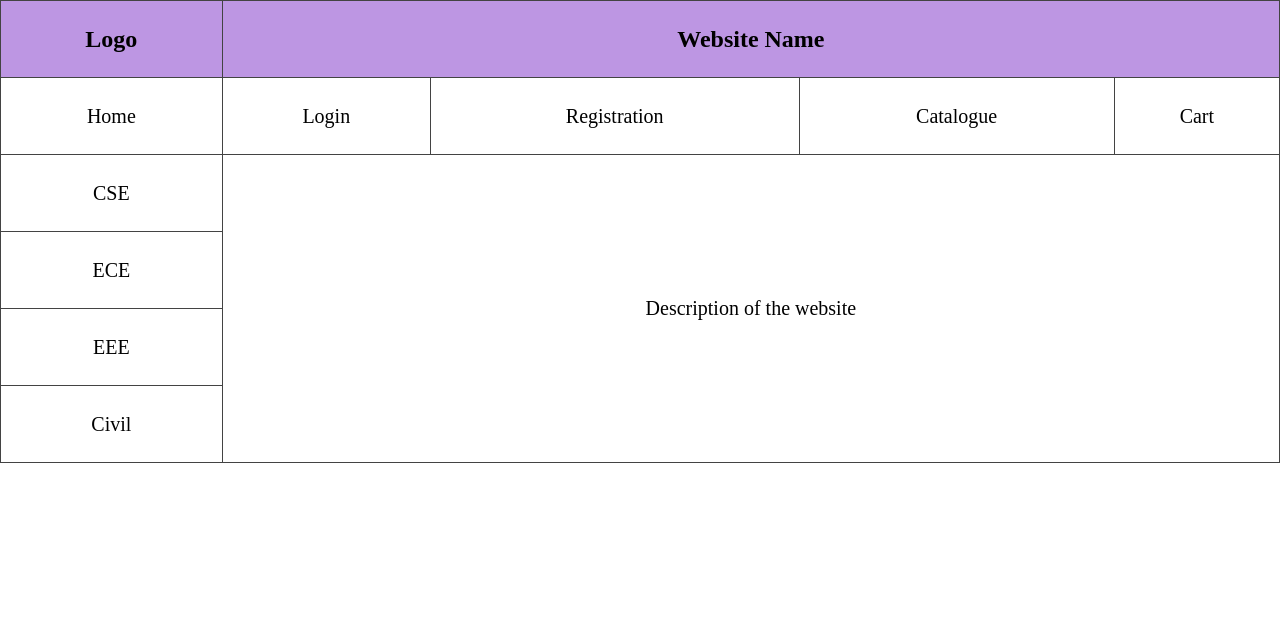
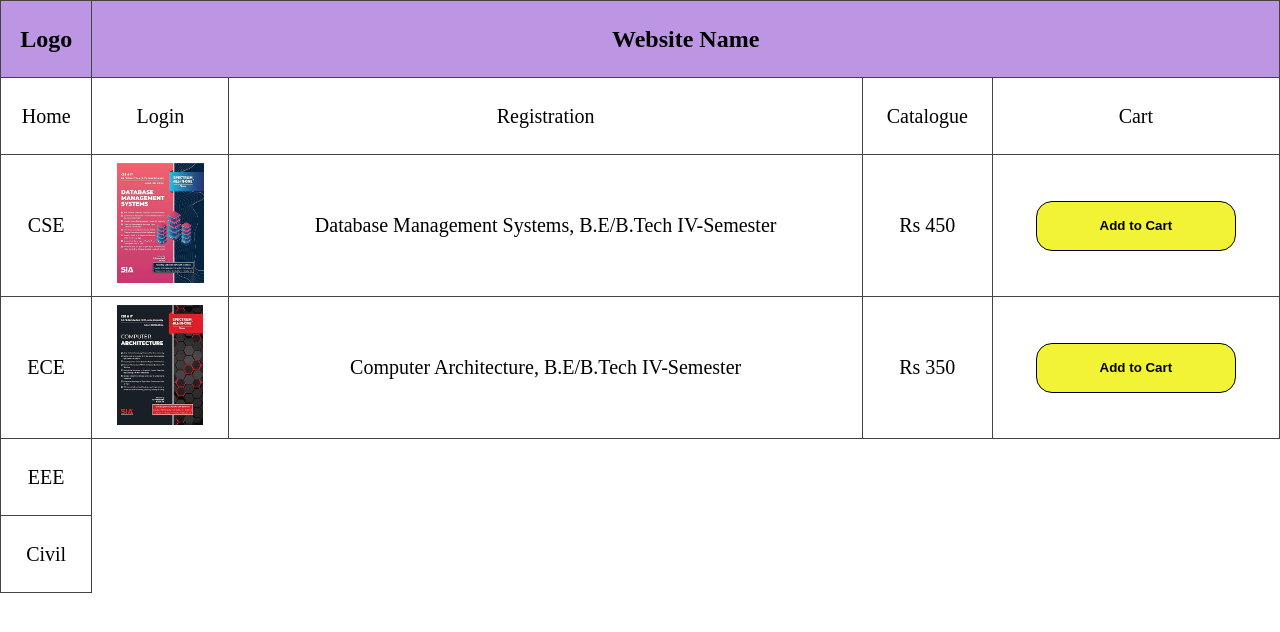
Before and after one commit to sbisht01-dev/WEB-D, a plain HTML site: page Catalogue/index.html in a window 1280 px wide. Drawn offline with Linux system fonts and the light colour scheme.

Commit message:
Catalogue

```diff
--- a/Catalogue/index.html
+++ b/Catalogue/index.html
@@ -25,10 +25,17 @@
           </tr>
           <tr class="branch-row bottom">
             <td><a href="cse.html">CSE</a></td>
-            <td rowspan="4" colspan="4">Description of the website</td>
+            <td><img src="81ZlwTRPjhL._SY466_.jpg" alt="" /></td>
+            <td>Database Management Systems, B.E/B.Tech IV-Semester</td>
+            <td>Rs 450</td>
+            <td><button>Add to Cart</button></td>
           </tr>
           <tr class="branch-row bottom">
             <td><a href="ece.html">ECE</a></td>
+            <td><img src="51GrWXxgpUL._SY445_SX342_.jpg" alt="" /></td>
+            <td>Computer Architecture, B.E/B.Tech IV-Semester</td>
+            <td>Rs 350</td>
+            <td><button>Add to Cart</button></td>
           </tr>
           <tr class="branch-row bottom">
             <td><a href="eee.html">EEE</a></td>
--- a/Catalogue/style.css
+++ b/Catalogue/style.css
@@ -60,3 +60,16 @@ a {
   text-decoration: none;
   color: black;
 }
+
+button {
+  height: 50px;
+  width: 200px;
+  background-color: rgb(243, 243, 54);
+  font-weight: 600;
+  border-radius: 16px;
+  border: solid 1px;
+}
+
+img {
+  height: 120px;
+}
```
Also changed, not shown: Catalogue/51GrWXxgpUL._SY445_SX342_.jpg (added), Catalogue/81ZlwTRPjhL._SY466_.jpg (added).
